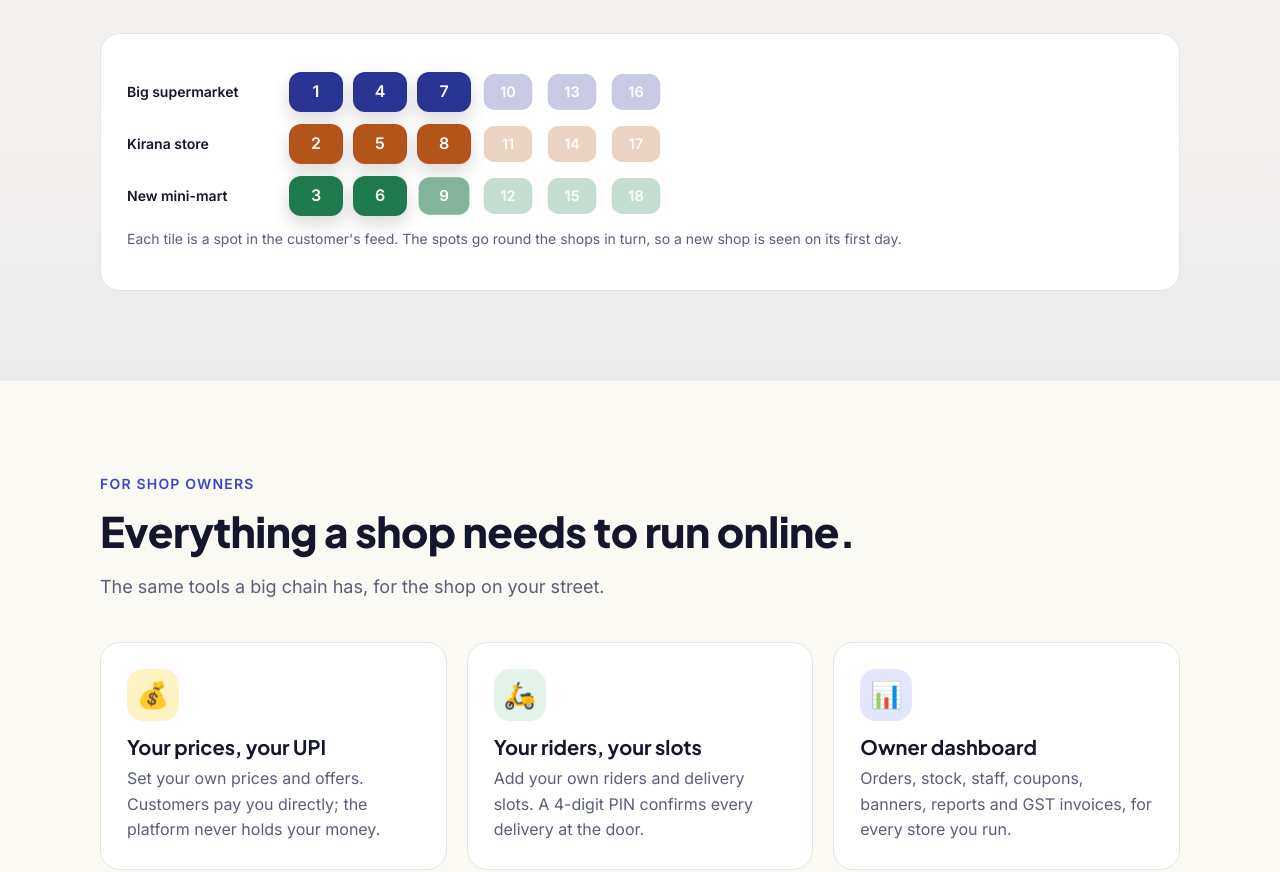
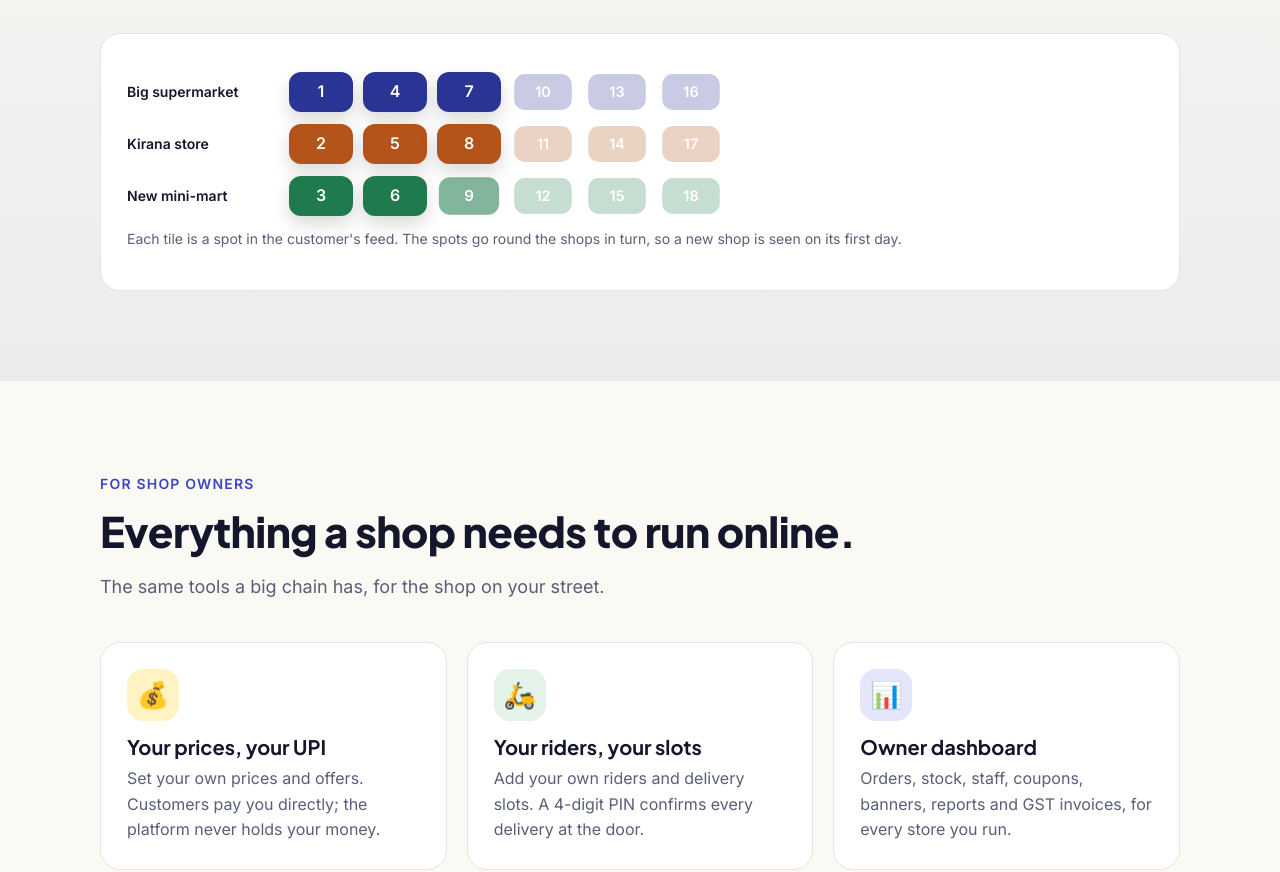
Before and after one commit to AYASKA-in/sri-varahi, a plain HTML site: page index.html in a window 1280 px wide. Shown: the part 2528-3400 px from the top of the page. Drawn offline with Linux system fonts and the light colour scheme.

Commit message:
Mobile layout fixes

```diff
--- a/index.html
+++ b/index.html
@@ -89,6 +89,7 @@ nav .links a{text-decoration:none;color:var(--muted)}nav .links a:hover{color:va
 @keyframes toast{0%,8%{transform:translateY(120%)}14%,70%{transform:none}78%,100%{transform:translateY(120%)}}
 /* sections */
 section{padding:90px 0}
+@media(max-width:600px){section{padding:60px 0}.hero{padding:56px 0 70px}.card{padding:22px}}
 .kicker{color:var(--royal-2);font-weight:700;font-size:14px;letter-spacing:1.2px;text-transform:uppercase}
 h2{font-size:clamp(28px,4vw,42px);font-weight:800;margin:10px 0 16px;letter-spacing:-.5px}
 .sub{color:var(--muted);font-size:18px;max-width:680px}
@@ -113,16 +114,16 @@ h2{font-size:clamp(28px,4vw,42px);font-weight:800;margin:10px 0 16px;letter-spac
 .lane{display:flex;align-items:center;gap:12px;margin:12px 0}
 .lane span.name{width:150px;font-weight:600;font-size:14px;flex-shrink:0}
 .track{flex:1;display:flex;gap:10px}
-.chip{flex:0 0 54px;height:40px;border-radius:12px;display:grid;place-items:center;color:#fff;font-weight:800;opacity:.25;transform:scale(.9);transition:all .4s}
+.chip{flex:1 1 0;min-width:0;max-width:64px;height:40px;border-radius:12px;display:grid;place-items:center;color:#fff;font-weight:800;opacity:.25;transform:scale(.9);transition:all .4s}
 .chip.on{opacity:1;transform:none;box-shadow:0 8px 18px rgba(0,0,0,.15)}
 .lanes .legend{color:var(--muted);font-size:14px;margin-top:12px}
-@media(max-width:560px){.lane span.name{width:92px;font-size:12px}.chip{flex-basis:40px}}
+@media(max-width:560px){.lane span.name{width:84px;font-size:12px}.track{gap:6px}.chip{height:34px;border-radius:10px;font-size:13px}}
 /* name story */
 .story{background:linear-gradient(135deg,#1d2470,#2a3494);color:#fff;border-radius:28px;padding:56px;position:relative;overflow:hidden}
 .story p{color:#dfe2ff;max-width:720px;font-size:18px}
 .story .mark{position:absolute;right:-30px;bottom:-30px;width:220px;opacity:.18;animation:spin 40s linear infinite}
 @keyframes spin{to{transform:rotate(360deg)}}
-@media(max-width:600px){.story{padding:32px}}
+@media(max-width:600px){.story{padding:32px 24px 120px}.story .mark{width:140px;right:-20px;bottom:-20px;opacity:.12}}
 /* langs */
 .langs{display:flex;flex-wrap:wrap;gap:12px;margin-top:28px}
 .lang{padding:14px 20px;border-radius:16px;background:var(--card);border:1px solid var(--line);font-size:20px;font-weight:700}
```
